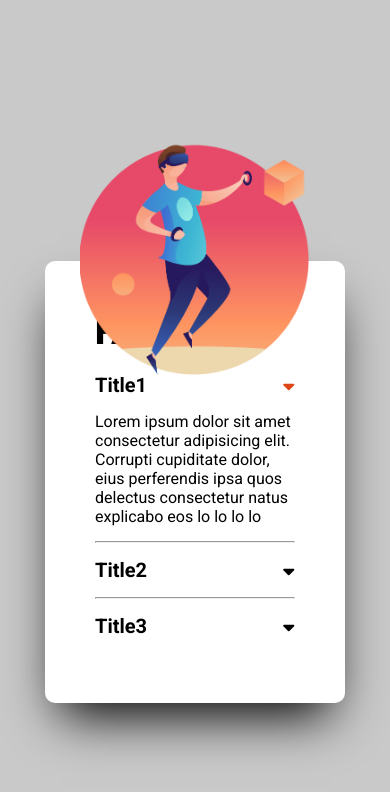
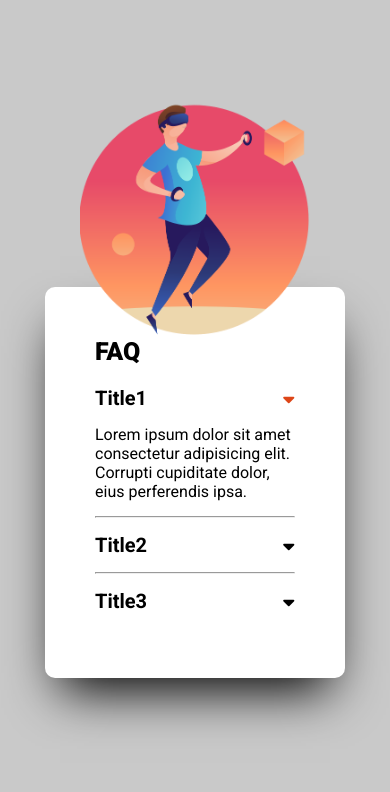
Before and after one commit to DEV-Cafe096/desafio-acordeon, a plain HTML site: page index.html in a window 390 px wide. Both pictures are taken after a click on the button "Title1". Drawn offline with Linux system fonts and the light colour scheme; a web font is replaced by a local one.

Commit message:
acordeom-challenge-adjust-responsive

```diff
--- a/css/responsive.css
+++ b/css/responsive.css
@@ -20,8 +20,11 @@
     .content .info {
         padding: 0;
     }
+    .content .info h1{
+        font-size: 25px;
+    }
 
     .content .img-fundo{
-        transform: translateX(115px) translateY(-220px);
+        transform: translateX(115px) translateY(-260px);
     }
 }
--- a/index.html
+++ b/index.html
@@ -36,9 +36,8 @@
                     <p class="information">
                         Lorem ipsum dolor sit amet consectetur adipisicing elit. Corrupti cupiditate dolor, eius
                         perferendis
-                        ipsa
-                        quos delectus consectetur natus explicabo eos lo
-                        lo lo lo
+                        ipsa.
+
                     </p>
 
                 </div>
@@ -51,8 +50,8 @@
                     <p class="information">
                         Lorem ipsum dolor sit amet consectetur adipisicingelitCorrupti cupiditate dolor, eius
                         perferendis
-                        ipsa
-                        quos delectus consectetur natus explicabo eos
+                        ipsa.
+
                     </p>
 
                 </div>
@@ -66,8 +65,8 @@
                     <p class="information">
                         Lorem ipsum dolor sit amet consectetur adipisicing elit. Corrupti cupiditate dolor, eius
                         perferendis
-                        ipsa
-                        quos delectus consectetur natusexplicabo eos
+                        ipsa.
+
                     </p>
                 </div>
             </div>
```
Also changed, not shown: js acordeom.jpg (added).
